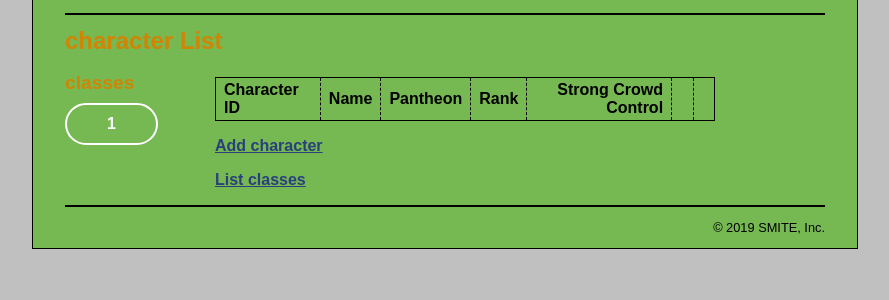
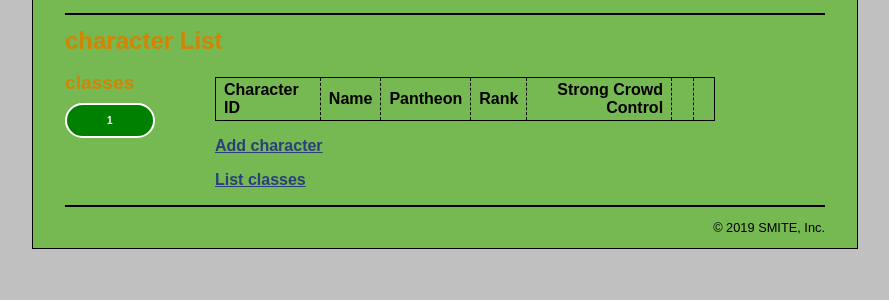
Before and after one commit to ThomasMckeown/mvc, a PHP site: page /character_manager/index.php in a window 1280 px wide; the page is wider, and only the part inside the window is pictured. Shown: the part 56-356 px from the top of that part, without its empty margins (195-1084 px from the left). Run offline with PHP 8.4, Linux system fonts and the light colour scheme; tables that the repository leaves empty or names only in its code hold one stand-in row (values such as "Sample post"); lists and menus that the app fills with data are empty.

Commit message:
linked the class_nav.php page to the main. css page so the updated css is displayed properly

```diff
--- a/view/class_nav.php
+++ b/view/class_nav.php
@@ -1,10 +1,10 @@
 
         <nav>
-            <ul>
+            <ul class="sideNav">
                 <!-- display links for all classes -->
                 <?php foreach($classes as $class) : ?>
                 <li>
-                    <a href="?class_id=<?php
+                    <a  class="active" href="?class_id=<?php
                               echo $class['class_id']; ?>">
                         <?php echo $class['class_id']; ?>
                     </a>
```
